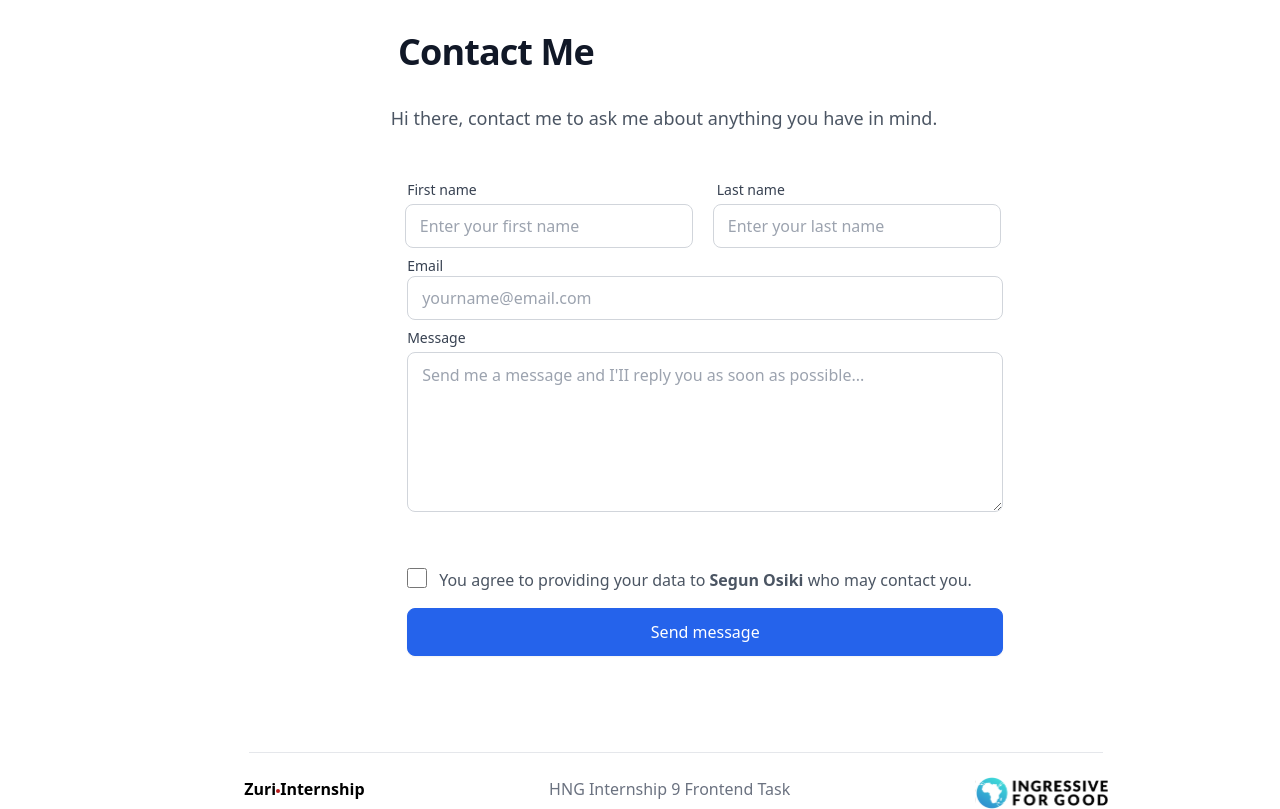
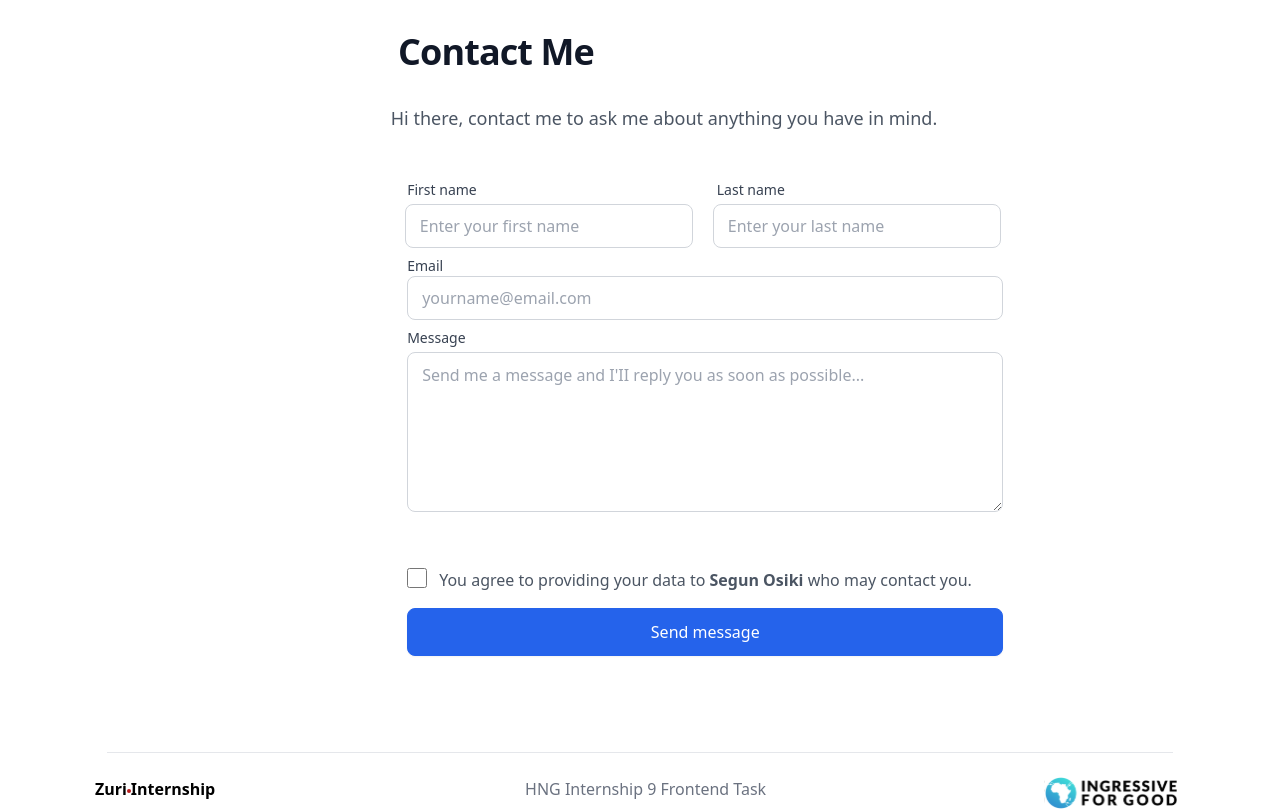
Before and after one commit to Danny4life/LinkTree, a React (Create React App) app in the folder linktree-app/: page /contact in a window 1280 px wide. Built offline with nearby package versions, Linux system fonts and the light colour scheme.

Commit message:
edit footer page

```diff
--- a/linktree-app/src/components/Footer.jsx
+++ b/linktree-app/src/components/Footer.jsx
@@ -4,15 +4,15 @@ const Footer = () => {
     return (
 
         <footer className="">
-            <hr className="mt-24 w-10/12 m-auto xl:w-8/12 xl:relative xl:left-9" />
-            <div className="flex justify-around mt-6 flex-col ml-6 xl:flex xl:justify-around lg:flex-row">
-                <h4 className="flex text-black font-bold mb-2 xl:ml-32">Zuri
+            <hr className="mt-24 w-10/12 m-auto" />
+            <div className="flex justify-around mt-6 flex-col ml-6 xl:flex xl:justify-around xl:relative xl:right-14 lg:flex-row">
+                <h4 className="flex text-black font-bold mb-2">Zuri
                     <div className="w-1 h-1 bg-red-700 rounded-full mt-3"></div>
                         Internship
                 </h4>
 
-                <p className="text-base font-normal leading-6 text-gray-500 mb-2">HNG Internship 9 Frontend Task</p>
-                <AfricaIcon className="xl:mr-20" />
+                <p className="text-base font-normal leading-6 text-gray-500 mb-2 xl:relative xl:left-14">HNG Internship 9 Frontend Task</p>
+                <AfricaIcon className="xl:relative xl:left-20" />
            </div>
         </footer>
 
```
